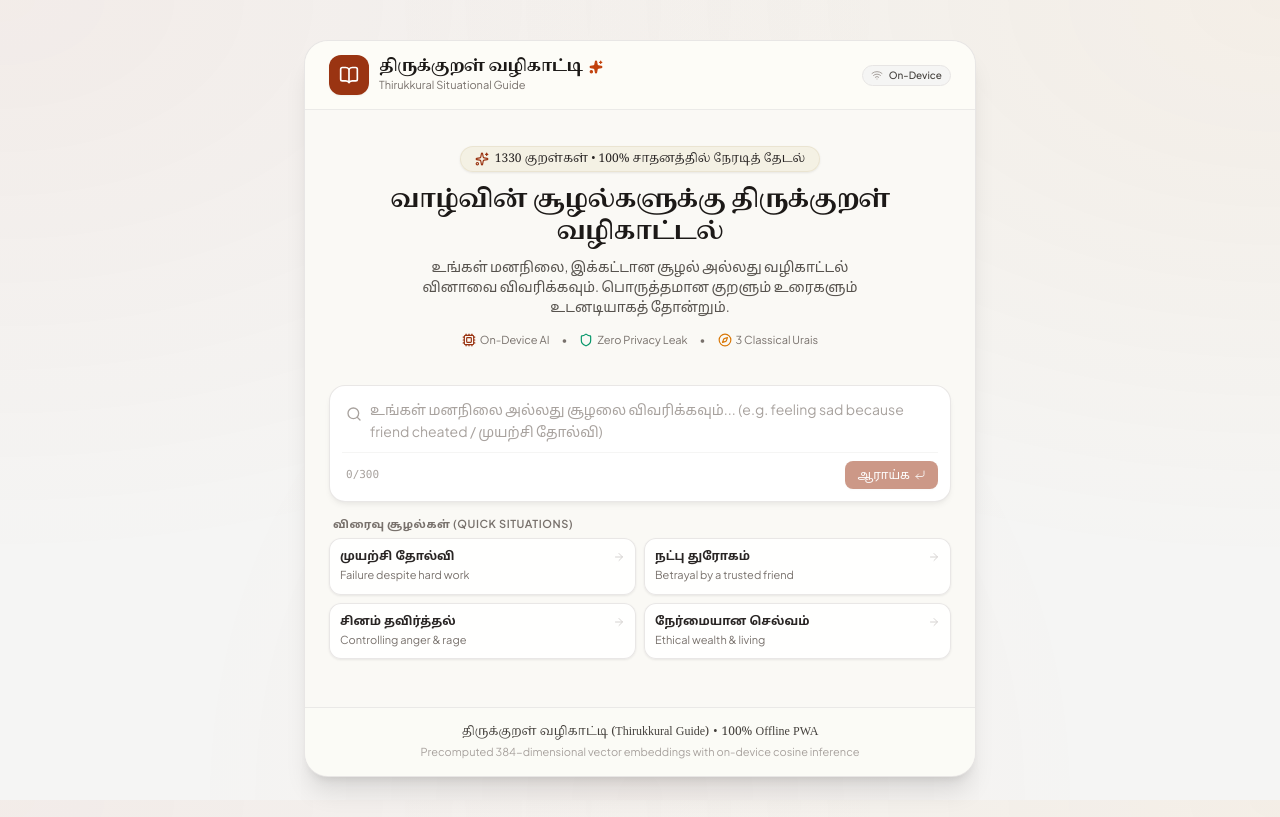
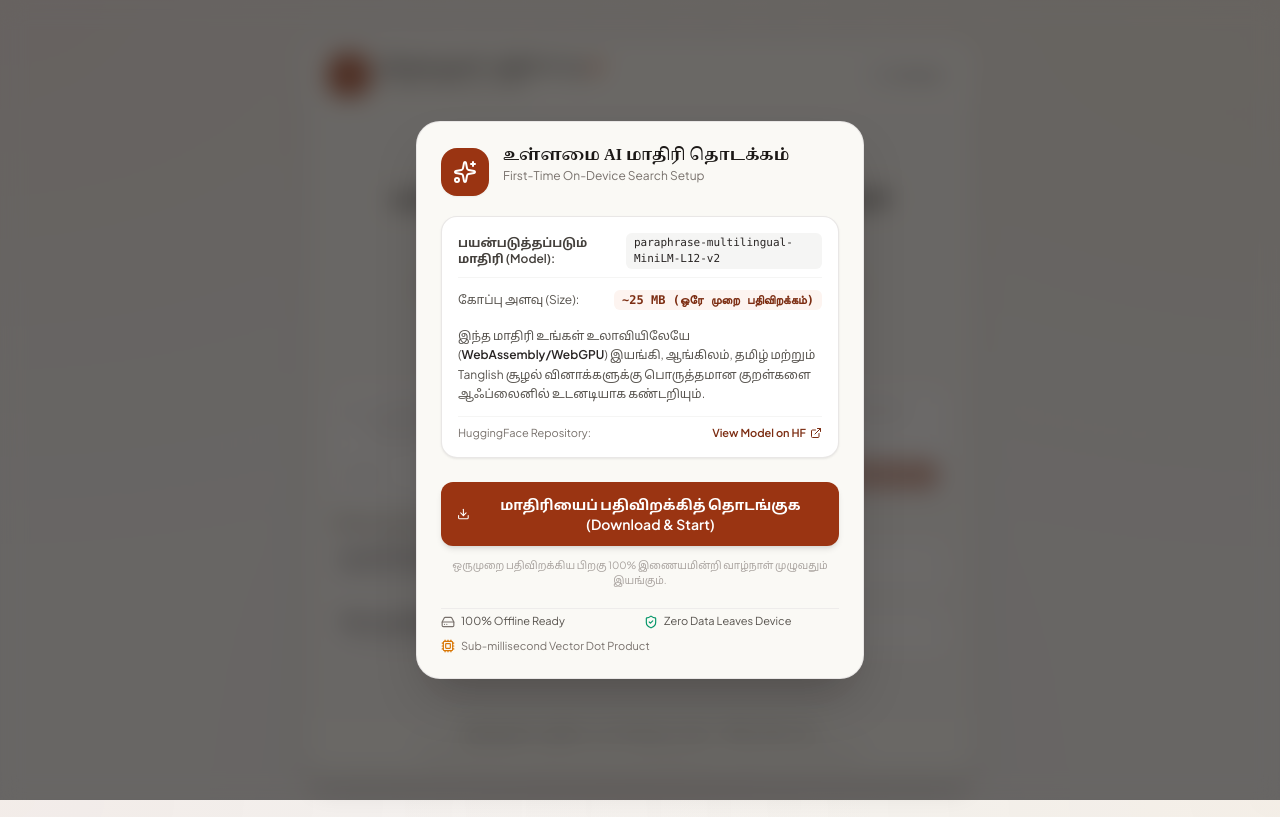
Before and after one commit to Joker-Bat/thirukural-rag-offline, a React (Vite) app: page / in a window 1280 px wide. Built offline with nearby package versions, Linux system fonts and the light colour scheme; no server answers.

Commit message:
feat(modal): add model information view, direct HuggingFace link, and user-triggered download flow

```diff
--- a/src/components/model-download-modal.tsx
+++ b/src/components/model-download-modal.tsx
@@ -1,83 +1,190 @@
 import React from 'react';
-import { Cpu, ShieldCheck, HardDrive, CheckCircle2, Sparkles } from 'lucide-react';
+import {
+  Cpu,
+  ShieldCheck,
+  HardDrive,
+  CheckCircle2,
+  ExternalLink,
+  Download,
+  Sparkles,
+  AlertCircle,
+  RefreshCw
+} from 'lucide-react';
 import { useKuralStore } from '../stores/use-kural-store';
+import { useRetrieval } from '../context/service-context';
 import { Progress } from './ui/progress';
+import { Button } from './ui/button';
 
 export const ModelDownloadModal: React.FC = () => {
-  const { modelStatus, downloadProgress, currentLoadingFile } = useKuralStore();
+  const {
+    modelStatus,
+    downloadProgress,
+    currentLoadingFile,
+    showDownloadModal,
+    setShowDownloadModal,
+    setModelStatus,
+    handleProgress
+  } = useKuralStore();
 
-  // Modal is visible as long as model is not ready
-  const isVisible = modelStatus === 'uninitialized' || modelStatus === 'downloading';
+  const retrievalService = useRetrieval();
+
+  // If modal is explicitly closed or model is already ready and modal dismissed, don't show
+  if (!showDownloadModal && modelStatus === 'ready') return null;
+
+  const isDownloading = modelStatus === 'downloading';
   const isReady = modelStatus === 'ready';
+  const isError = modelStatus === 'error';
 
-  if (!isVisible && !isReady) return null;
-  // If ready, we briefly show 100% and auto-hide
-  if (isReady) return null;
+  const handleStartDownload = async () => {
+    setModelStatus('downloading');
+    try {
+      await retrievalService.initialize((progress) => {
+        handleProgress(progress);
+      });
+      setModelStatus('ready');
+      // Auto-dismiss smoothly after short delay
+      setTimeout(() => {
+        setShowDownloadModal(false);
+      }, 700);
+    } catch (err) {
+      console.error('Failed to download model:', err);
+      setModelStatus('error');
+    }
+  };
 
-  // Determine stage text
+  // Determine stage label
   let stageLabel = 'மாதிரி பதிவிறக்கம் தொடங்குகிறது...';
-  let stageSubtitle = 'Preparing on-device neural model';
+  let stageSubtitle = 'Connecting to HuggingFace CDN...';
 
-  if (downloadProgress > 5 && downloadProgress < 85) {
+  if (downloadProgress > 5 && downloadProgress < 90) {
     stageLabel = 'பன்மொழி AI மாதிரி பதிவிறக்கம்...';
-    stageSubtitle = 'Downloading quantized multilingual model (~25MB)';
-  } else if (downloadProgress >= 85 && downloadProgress < 100) {
+    stageSubtitle = 'Downloading quantized neural weights (~25MB)';
+  } else if (downloadProgress >= 90 && downloadProgress < 100) {
     stageLabel = 'உள்ளமை இயந்திரம் தயார் செய்தல்...';
-    stageSubtitle = 'Initializing WebAssembly / WebGPU engine';
-  } else if (downloadProgress === 100) {
+    stageSubtitle = 'Compiling WebAssembly / WebGPU pipeline';
+  } else if (downloadProgress === 100 || isReady) {
     stageLabel = 'வெற்றிகரமாக தயார்!';
-    stageSubtitle = 'Model ready for 100% offline retrieval';
+    stageSubtitle = 'Ready for 100% offline retrieval';
   }
 
   return (
-    <div className="fixed inset-0 z-50 flex items-center justify-center p-4 bg-stone-900/65 backdrop-blur-md animate-in fade-in duration-300 select-none">
-      <div className="w-full max-w-sm rounded-3xl bg-[#FAF9F5] p-6 shadow-2xl border border-stone-200/90 space-y-4 transition-all">
+    <div className="fixed inset-0 z-50 flex items-center justify-center p-4 bg-stone-900/65 backdrop-blur-md animate-in fade-in duration-200 select-none">
+      <div className="w-full max-w-md rounded-3xl bg-[#FAF9F5] p-6 shadow-2xl border border-stone-200/90 space-y-5 transition-all">
         {/* Header */}
-        <div className="flex items-center space-x-3.5">
-          <div className="w-12 h-12 rounded-2xl bg-terracotta-600 text-white flex items-center justify-center shrink-0 shadow-sm">
-            {downloadProgress === 100 ? (
+        <div className="flex items-start space-x-3.5">
+          <div className="w-12 h-12 rounded-2xl bg-terracotta-600 text-white flex items-center justify-center shrink-0 shadow-sm mt-0.5">
+            {isReady ? (
               <CheckCircle2 className="w-6 h-6 text-white" />
+            ) : isError ? (
+              <AlertCircle className="w-6 h-6 text-white" />
             ) : (
-              <Sparkles className="w-6 h-6 text-white animate-pulse" />
+              <Sparkles className="w-6 h-6 text-white" />
             )}
           </div>
-          <div>
+          <div className="flex-1">
             <h2 className="text-base font-bold text-stone-900 font-serif-tamil leading-tight">
-              உள்ளமை AI மாதிரி தொடக்கம்
+              {isReady
+                ? 'உள்ளமை AI மாதிரி தயார்'
+                : isDownloading
+                ? 'மாதிரி பதிவிறக்கம் ஆகிறது'
+                : 'உள்ளமை AI மாதிரி தொடக்கம்'}
             </h2>
-            <p className="text-xs text-stone-500 font-sans">
-              On-Device Search Initialization
+            <p className="text-xs text-stone-500 font-sans mt-0.5">
+              {isReady
+                ? 'On-Device Model Ready for Offline Search'
+                : isDownloading
+                ? 'Downloading On-Device Multilingual Model'
+                : 'First-Time On-Device Search Setup'}
             </p>
           </div>
         </div>
 
-        {/* Descriptive Text */}
-        <p className="text-xs text-stone-600 leading-relaxed font-sans">
-          உங்கள் சாதனத்திலேயே 100% ஆஃப்லைனில் தேட, சிறிய பன்மொழி AI மாதிரி (<span className="font-semibold text-stone-900">~25 MB</span>) ஒருமுறை மட்டுமே பதிவிறக்கப்படுகிறது.
+        {/* Model Info Card */}
+        <div className="rounded-2xl bg-white p-4 border border-stone-200/90 shadow-subtle space-y-3">
+          <div className="flex items-center justify-between text-xs pb-2 border-b border-stone-100">
+            <span className="font-semibold text-stone-700">பயன்படுத்தப்படும் மாதிரி (Model):</span>
+            <span className="font-mono text-[11px] bg-stone-100 px-2 py-0.5 rounded-md text-stone-800 font-medium">
+              paraphrase-multilingual-MiniLM-L12-v2
+            </span>
+          </div>
+
+          <div className="flex items-center justify-between text-xs">
+            <span className="text-stone-600">கோப்பு அளவு (Size):</span>
+            <span className="font-mono font-bold text-terracotta-700 bg-terracotta-50 px-2 py-0.5 rounded-md">
+              ~25 MB (ஒரே முறை பதிவிறக்கம்)
+            </span>
+          </div>
+
+          <p className="text-xs text-stone-600 leading-relaxed pt-1">
+            இந்த மாதிரி உங்கள் உலாவியிலேயே (<span className="font-semibold text-stone-800">WebAssembly/WebGPU</span>) இயங்கி, ஆங்கிலம், தமிழ் மற்றும் Tanglish சூழல் வினாக்களுக்கு பொருத்தமான குறள்களை ஆஃப்லைனில் உடனடியாக கண்டறியும்.
           </p>
 
-        {/* Stable Progress Display (Fixed Dimensions to Eliminate Jitter) */}
+          {/* HuggingFace Link */}
+          <div className="pt-2 border-t border-stone-100 flex items-center justify-between">
+            <span className="text-[11px] text-stone-500">HuggingFace Repository:</span>
+            <a
+              href="https://huggingface.co/Xenova/paraphrase-multilingual-MiniLM-L12-v2"
+              target="_blank"
+              rel="noopener noreferrer"
+              className="inline-flex items-center gap-1 text-[11px] font-semibold text-terracotta-700 hover:text-terracotta-800 hover:underline"
+            >
+              <span>View Model on HF</span>
+              <ExternalLink className="w-3 h-3" />
+            </a>
+          </div>
+        </div>
+
+        {/* Active Progress or Action Button */}
+        {isDownloading || isReady ? (
           <div className="space-y-2 p-3.5 rounded-2xl bg-white border border-stone-200/80 shadow-subtle">
             <div className="flex items-center justify-between text-xs font-semibold text-stone-800">
-            <span className="truncate max-w-[200px]">{stageLabel}</span>
-            <span className="font-mono text-terracotta-600 text-sm">{downloadProgress}%</span>
+              <span className="truncate max-w-[240px]">{stageLabel}</span>
+              <span className="font-mono text-terracotta-600 text-sm font-bold">
+                {downloadProgress}%
+              </span>
             </div>
 
-          <Progress value={downloadProgress} className="h-2" />
+            <Progress value={downloadProgress} className="h-2.5" />
 
-          <div className="h-4 flex items-center justify-between overflow-hidden">
-            <span className="text-[10px] text-stone-400 font-sans truncate">
-              {stageSubtitle}
-            </span>
+            <div className="h-4 flex items-center justify-between overflow-hidden text-[10px] text-stone-400">
+              <span className="truncate">{stageSubtitle}</span>
               {currentLoadingFile && (
-              <span className="text-[10px] text-stone-400 font-mono truncate max-w-[120px] text-right">
+                <span className="font-mono truncate max-w-[140px] text-right">
                   {currentLoadingFile.split('/').pop()}
                 </span>
               )}
             </div>
           </div>
+        ) : isError ? (
+          <div className="space-y-3">
+            <div className="p-3 rounded-xl bg-red-50 text-red-700 text-xs flex items-center gap-2">
+              <AlertCircle className="w-4 h-4 shrink-0" />
+              <span>மாதிரி பதிவிறக்கத்தில் சிக்கல் ஏற்பட்டது. தயவுசெய்து இணைய இணைப்பைச் சரிபார்க்கவும்.</span>
+            </div>
+            <Button
+              onClick={handleStartDownload}
+              className="w-full gap-2 py-3 rounded-xl font-semibold text-sm shadow-md"
+            >
+              <RefreshCw className="w-4 h-4" />
+              <span>மீண்டும் முயற்சி செய்க (Retry Download)</span>
+            </Button>
+          </div>
+        ) : (
+          <div className="space-y-3 pt-1">
+            <Button
+              onClick={handleStartDownload}
+              className="w-full gap-2 py-3 rounded-xl font-semibold text-sm shadow-md bg-terracotta-600 hover:bg-terracotta-700 text-white"
+            >
+              <Download className="w-4 h-4" />
+              <span>மாதிரியைப் பதிவிறக்கித் தொடங்குக (Download & Start)</span>
+            </Button>
+            <p className="text-[10px] text-stone-400 text-center">
+              ஒருமுறை பதிவிறக்கிய பிறகு 100% இணையமின்றி வாழ்நாள் முழுவதும் இயங்கும்.
+            </p>
+          </div>
+        )}
 
-        {/* Privacy & Offline Guarantees */}
+        {/* Feature Guarantees */}
         <div className="grid grid-cols-2 gap-2 pt-1 border-t border-stone-200/60 text-[11px] text-stone-600">
           <div className="flex items-center gap-1.5">
             <HardDrive className="w-3.5 h-3.5 text-stone-500 shrink-0" />
--- a/src/worker.ts
+++ b/src/worker.ts
@@ -5,6 +5,9 @@ import { InboundWorkerMessage, OutboundWorkerMessage } from './types/worker-mess
 
 // Configure transformers.js for browser environment
 env.allowLocalModels = false;
+env.useBrowserCache = true;
+
+const MODEL_ID = 'Xenova/paraphrase-multilingual-MiniLM-L12-v2';
 
 // Maintain single pipeline instance
 let extractorPromise: Promise<any> | null = null;
@@ -13,14 +16,15 @@ async function getExtractor(): Promise<any> {
   if (!extractorPromise) {
     extractorPromise = pipeline(
       'feature-extraction',
-      'Xenova/paraphrase-multilingual-MiniLM-L12-v2',
+      MODEL_ID,
       {
+        dtype: 'q8',
         progress_callback: (progressData: any) => {
           const msg: OutboundWorkerMessage = {
             type: 'PROGRESS',
             payload: {
               status: progressData.status || 'downloading',
-              file: progressData.file,
+              file: progressData.file || '',
               progress: typeof progressData.progress === 'number' ? progressData.progress : undefined,
               loaded: progressData.loaded,
               total: progressData.total,
@@ -43,6 +47,7 @@ self.addEventListener('message', async (event: MessageEvent<InboundWorkerMessage
       const readyMsg: OutboundWorkerMessage = { type: 'READY' };
       self.postMessage(readyMsg);
     } catch (err: any) {
+      console.error('Worker init error:', err);
       const errMsg: OutboundWorkerMessage = {
         type: 'ERROR',
         error: err?.message || 'Failed to initialize embedding model'
@@ -64,6 +69,7 @@ self.addEventListener('message', async (event: MessageEvent<InboundWorkerMessage
       };
       self.postMessage(completeMsg);
     } catch (err: any) {
+      console.error('Worker inference error:', err);
       const errMsg: OutboundWorkerMessage = {
         type: 'ERROR',
         error: err?.message || 'Inference failure',
```
Also changed, not shown: src/app.tsx (+3 -46 lines). Lines whose indentation alone changed are shown as unchanged.
